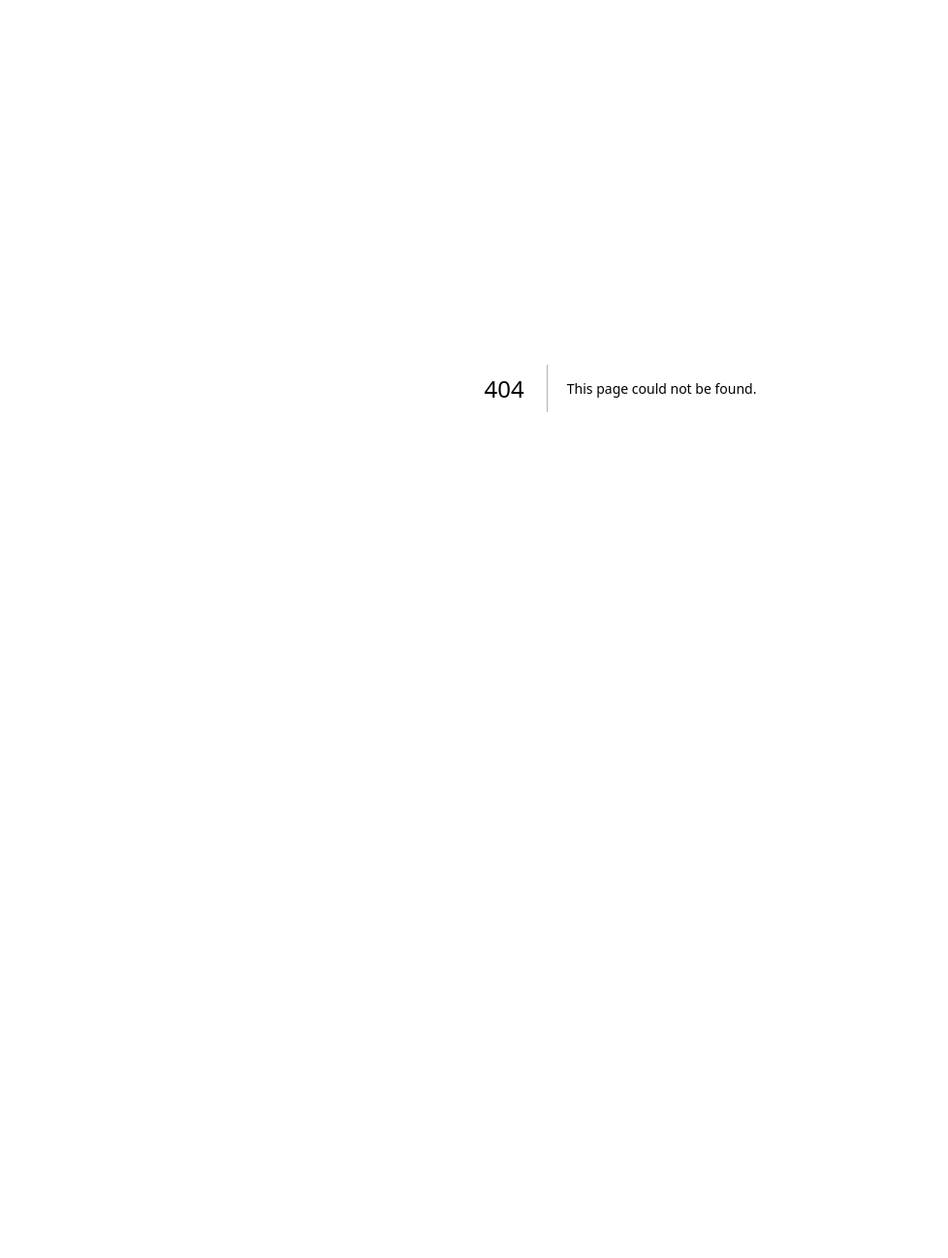
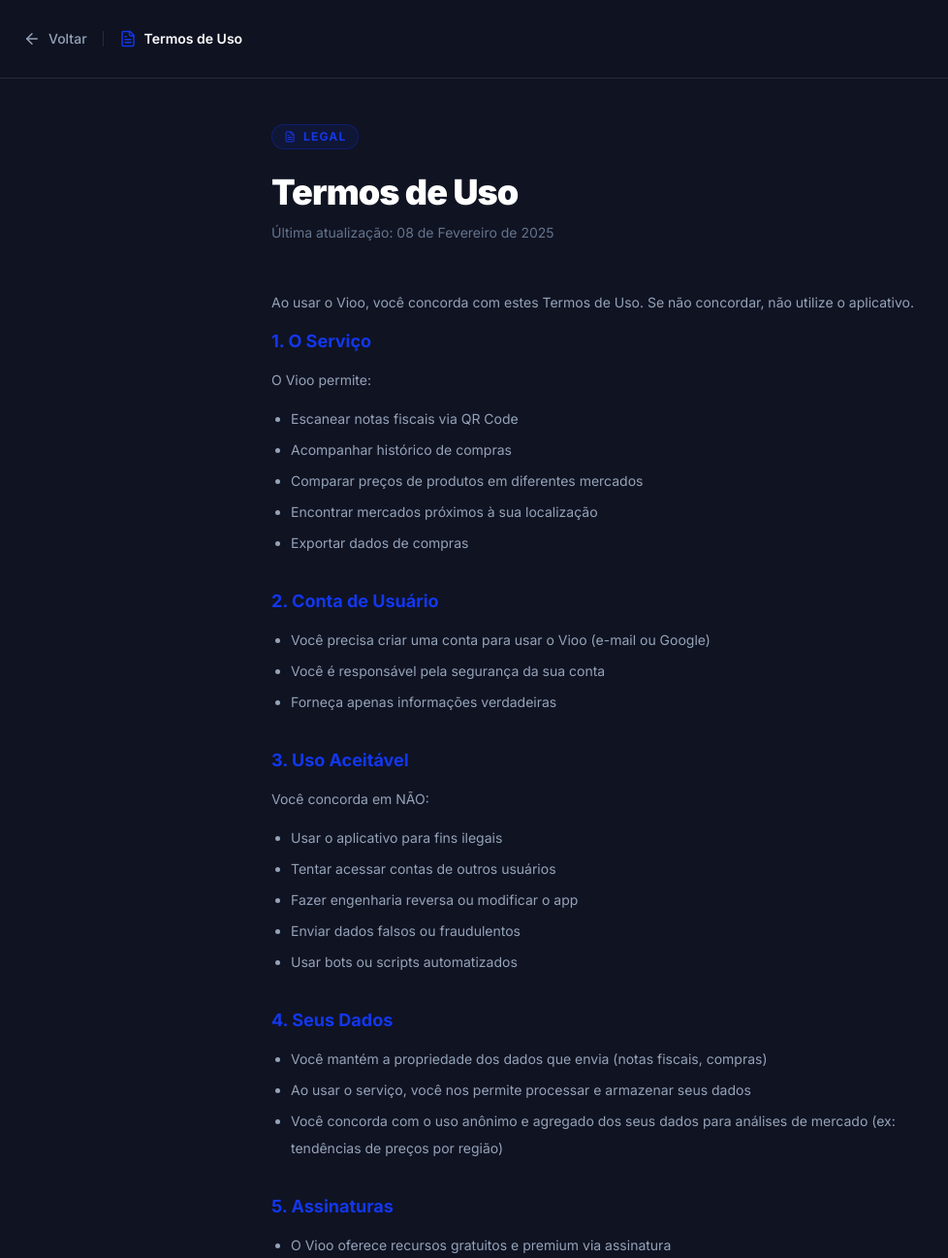
Before and after one commit to helton-meira/vioo-webdevlog, a Next.js app: page /terms in a window 1280 px wide. Before the commit this address had no page. Shown: the top 1297 px of the page at 97% size, without its empty margins (0-978 px from the left). Before the commit the page ends 800 px from the top, so only its background shows below. Built offline with nearby package versions, Linux system fonts and the light colour scheme.

Commit message:
Create page.tsx

```diff
--- /dev/null
+++ b/app/terms/page.tsx
@@ -0,0 +1,152 @@
+import Link from "next/link";
+import { FileText, ArrowLeft } from "lucide-react";
+
+const Section = ({ title, children }: { title: string; children: React.ReactNode }) => (
+  <div className="mb-8">
+    <h2 className="text-primary text-lg font-bold mb-3">{title}</h2>
+    {children}
+  </div>
+);
+
+const Body = ({ children }: { children: React.ReactNode }) => (
+  <p className="text-slate-400 text-sm leading-7 mb-3">{children}</p>
+);
+
+const Bullet = ({ children }: { children: React.ReactNode }) => (
+  <li className="text-slate-400 text-sm leading-7">{children}</li>
+);
+
+const Highlight = ({ children }: { children: React.ReactNode }) => (
+  <div className="border-l-4 border-yellow-500 bg-yellow-500/10 px-4 py-3 rounded-r-xl mb-4">
+    <p className="text-yellow-200 text-sm font-semibold leading-6">{children}</p>
+  </div>
+);
+
+export default function TermsPage() {
+  return (
+    <div className="min-h-screen bg-background-dark text-white font-display antialiased">
+      {/* Header */}
+      <header className="fixed top-0 w-full z-50 border-b border-white/10 bg-[#101322]/80 backdrop-blur-md">
+        <div className="max-w-7xl mx-auto px-6 h-20 flex items-center gap-4">
+          <Link href="/" className="flex items-center gap-2 text-slate-400 hover:text-white transition-colors">
+            <ArrowLeft size={18} />
+            <span className="text-sm font-medium">Voltar</span>
+          </Link>
+          <div className="h-4 w-px bg-white/10" />
+          <div className="flex items-center gap-2">
+            <FileText size={18} className="text-primary" />
+            <span className="text-sm font-semibold">Termos de Uso</span>
+          </div>
+        </div>
+      </header>
+
+      <main className="max-w-3xl mx-auto px-6 pt-32 pb-24">
+        {/* Title */}
+        <div className="mb-12">
+          <div className="inline-flex items-center gap-2 px-3 py-1 rounded-full border border-primary/30 bg-primary/10 text-primary text-xs font-bold uppercase tracking-widest mb-6">
+            <FileText size={12} />
+            Legal
+          </div>
+          <h1 className="text-4xl font-black tracking-tight text-white mb-3">
+            Termos de Uso
+          </h1>
+          <p className="text-slate-500 text-sm">Última atualização: 08 de Fevereiro de 2025</p>
+        </div>
+
+        <Body>
+          Ao usar o Vioo, você concorda com estes Termos de Uso. Se não concordar, não utilize o aplicativo.
+        </Body>
+
+        <Section title="1. O Serviço">
+          <Body>O Vioo permite:</Body>
+          <ul className="list-disc pl-5 mb-3 space-y-1">
+            <Bullet>Escanear notas fiscais via QR Code</Bullet>
+            <Bullet>Acompanhar histórico de compras</Bullet>
+            <Bullet>Comparar preços de produtos em diferentes mercados</Bullet>
+            <Bullet>Encontrar mercados próximos à sua localização</Bullet>
+            <Bullet>Exportar dados de compras</Bullet>
+          </ul>
+        </Section>
+
+        <Section title="2. Conta de Usuário">
+          <ul className="list-disc pl-5 mb-3 space-y-1">
+            <Bullet>Você precisa criar uma conta para usar o Vioo (e-mail ou Google)</Bullet>
+            <Bullet>Você é responsável pela segurança da sua conta</Bullet>
+            <Bullet>Forneça apenas informações verdadeiras</Bullet>
+          </ul>
+        </Section>
+
+        <Section title="3. Uso Aceitável">
+          <Body>Você concorda em NÃO:</Body>
+          <ul className="list-disc pl-5 mb-3 space-y-1">
+            <Bullet>Usar o aplicativo para fins ilegais</Bullet>
+            <Bullet>Tentar acessar contas de outros usuários</Bullet>
+            <Bullet>Fazer engenharia reversa ou modificar o app</Bullet>
+            <Bullet>Enviar dados falsos ou fraudulentos</Bullet>
+            <Bullet>Usar bots ou scripts automatizados</Bullet>
+          </ul>
+        </Section>
+
+        <Section title="4. Seus Dados">
+          <ul className="list-disc pl-5 mb-3 space-y-1">
+            <Bullet>Você mantém a propriedade dos dados que envia (notas fiscais, compras)</Bullet>
+            <Bullet>Ao usar o serviço, você nos permite processar e armazenar seus dados</Bullet>
+            <Bullet>
+              Você concorda com o uso anônimo e agregado dos seus dados para análises de mercado
+              (ex: tendências de preços por região)
+            </Bullet>
+          </ul>
+        </Section>
+
+        <Section title="5. Assinaturas">
+          <ul className="list-disc pl-5 mb-3 space-y-1">
+            <Bullet>O Vioo oferece recursos gratuitos e premium via assinatura</Bullet>
+            <Bullet>Cobranças são feitas pela Google Play Store</Bullet>
+            <Bullet>Cancele a qualquer momento pelas configurações da Play Store</Bullet>
+            <Bullet>Reembolsos seguem as políticas da Google Play</Bullet>
+          </ul>
+        </Section>
+
+        <Section title="6. Precisão das Informações">
+          <Highlight>
+            Os preços exibidos são baseados em dados de notas fiscais enviadas por usuários.
+            Não garantimos que reflitam os preços atuais nos mercados.
+          </Highlight>
+          <Body>
+            O Vioo não se responsabiliza por decisões de compra baseadas nas informações do app.
+          </Body>
+        </Section>
+
+        <Section title="7. Modificações">
+          <Body>
+            Podemos atualizar estes termos, modificar funcionalidades ou alterar preços com aviso
+            prévio. O uso continuado após alterações implica aceitação dos novos termos.
+          </Body>
+        </Section>
+
+        <Section title="8. Lei Aplicável">
+          <Body>Estes termos são regidos pelas leis da República Federativa do Brasil.</Body>
+        </Section>
+
+        <Section title="9. Contato">
+          <Body>Dúvidas? Entre em contato:</Body>
+          <a
+            href="mailto:vioopromotions@gmail.com"
+            className="text-primary hover:underline text-sm font-medium"
+          >
+            vioopromotions@gmail.com
+          </a>
+        </Section>
+
+        <div className="mt-12 pt-8 border-t border-white/10 flex gap-6">
+          <Link href="/privacy" className="text-sm text-slate-400 hover:text-primary transition-colors">
+            ← Política de Privacidade
+          </Link>
+          <Link href="/" className="text-sm text-slate-400 hover:text-white transition-colors">
+            Voltar para o início →
+          </Link>
+        </div>
+      </main>
+    </div>
+  );
+}
```
